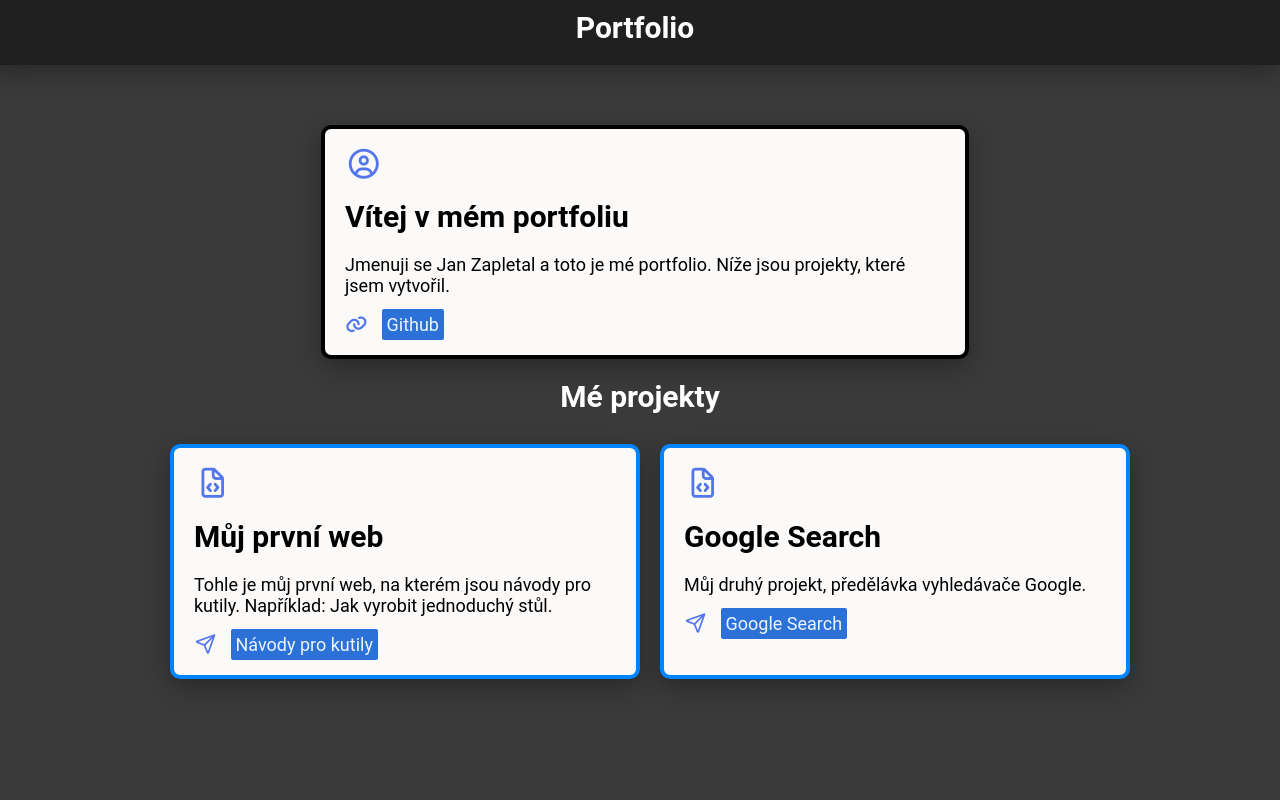
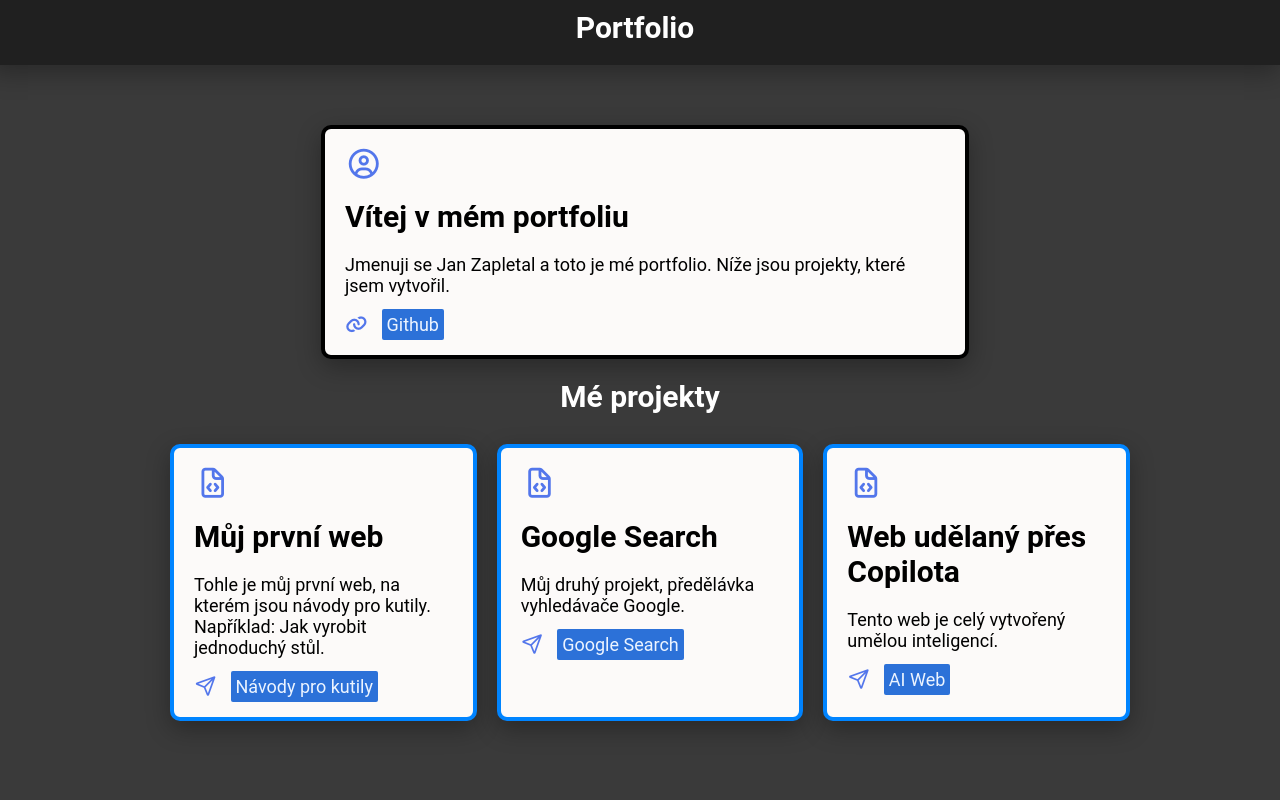
Before and after one commit to zapletaljan/zapletaljan.github.io, a plain HTML site: page index.html in a window 1280 px wide. Shown: the top 800 px of the page. Drawn offline with Linux system fonts and the light colour scheme.

Commit message:
added a new project - ai web

```diff
--- a/index.html
+++ b/index.html
@@ -8,7 +8,7 @@
     <link rel="stylesheet" href="styles.css">
     <link rel="stylesheet" href="https://cdnjs.cloudflare.com/ajax/libs/font-awesome/7.0.1/css/all.min.css"
         integrity="sha512-2SwdPD6INVrV/lHTZbO2nodKhrnDdJK9/kg2XD1r9uGqPo1cUbujc+IYdlYdEErWNu69gVcYgdxlmVmzTWnetw=="
-        crossorigin="anonymous" referrerpolicy="no-referrer" />
+        crossorigin="anonymous" referrerpolicy="no-referrer"/>
 </head>
 
 <body>
@@ -41,6 +41,13 @@
             <i class="fa-regular fa-paper-plane" style="font-size: 18px;"></i>
             <a href="https://zapletaljan.github.io/Google-Search/" class="btn">Google Search</a>
         </div>
+        <div class="container2">
+            <i class="fa-regular fa-file-code"></i>
+            <h1>Web udělaný přes Copilota</h1>
+            <p>Tento web je celý vytvořený umělou inteligencí.</p>
+            <i class="fa-regular fa-paper-plane" style="font-size: 18px;"></i>
+            <a href="https://zapletaljan.github.io/Kvantove-pocitace/index.html" class="btn">AI Web</a>
+        </div>
     </div>
     <footer>
         <a href="https://validator.w3.org/nu/?doc=https%3A%2F%2Fzapletaljan.github.io%2Findex.html">
```
